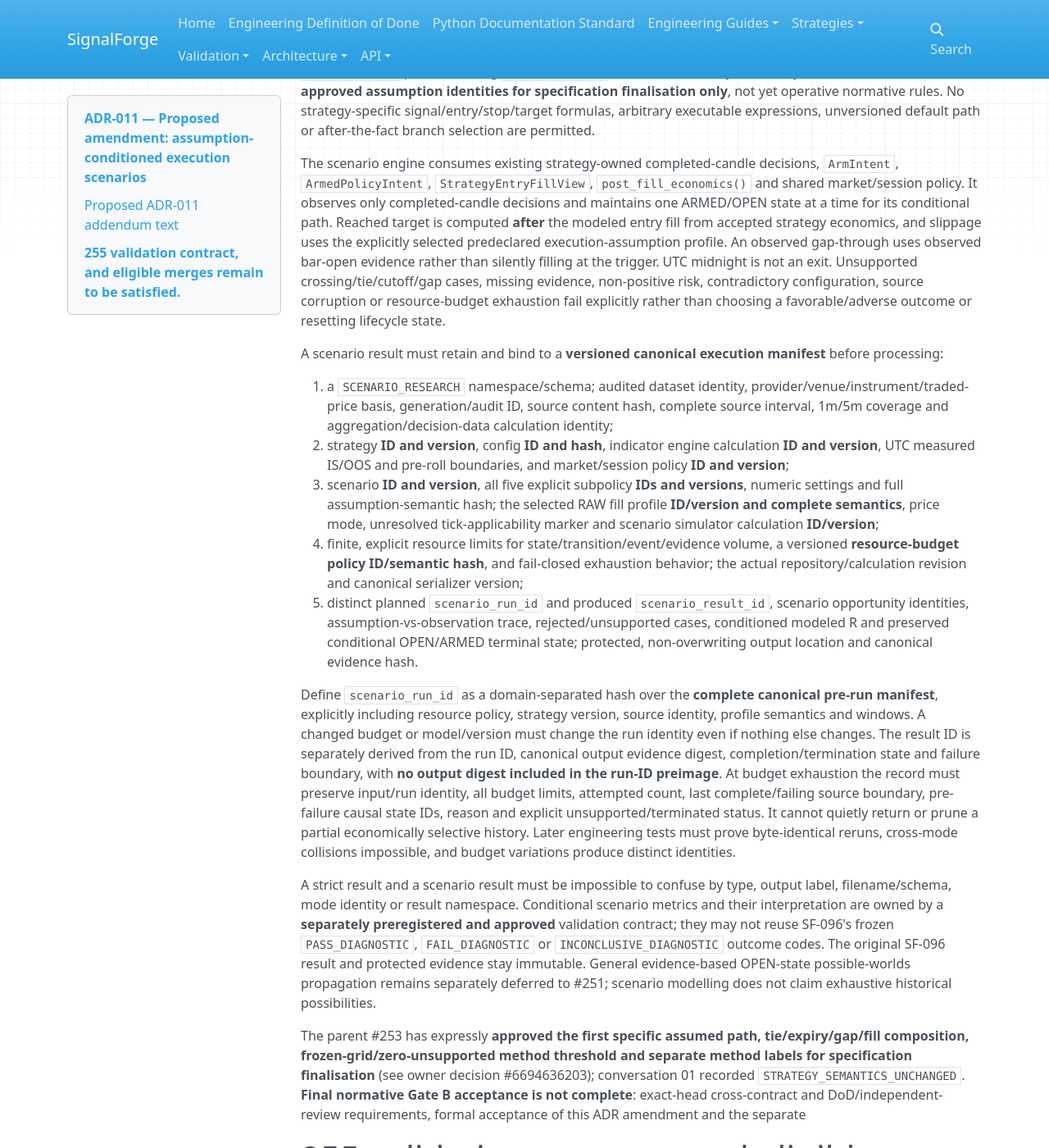
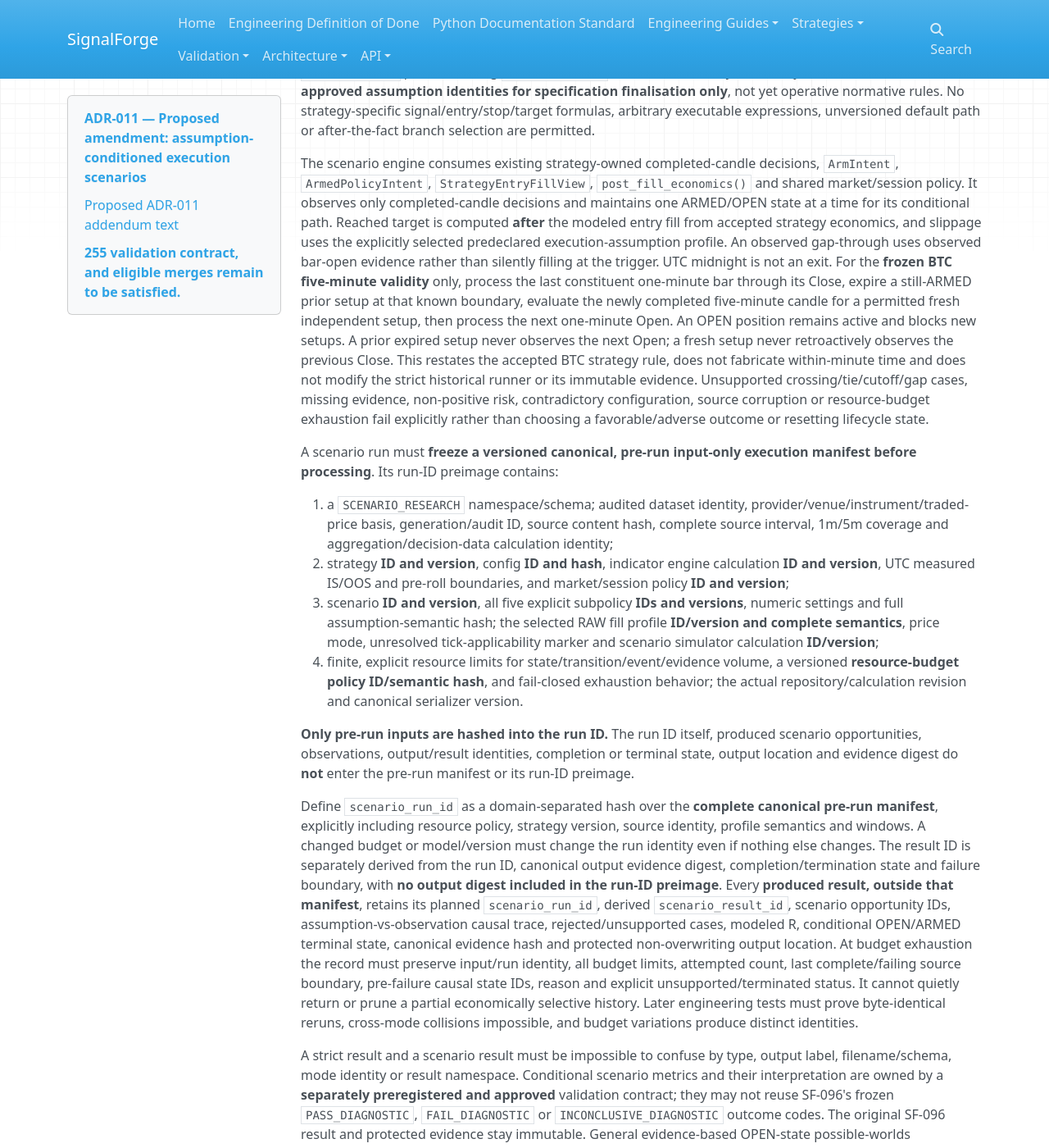
Before and after one commit to harishkamathuk/signalforge, an MkDocs documentation site: the page built from docs/architecture/decisions/ADR-011-scenario-execution-proposed-amendment.md, in a window 1280 px wide and 1400 px high, scrolled down 912 px. Shown: the whole window at 82% size. Built offline with MkDocs 1.6.1, drawn with Linux system fonts in a browser that asks for light colours; nearby versions of some CDN libraries.

Commit message:
docs(sf-254): separate result evidence from run manifest and state BTC boundary order

```diff
--- a/docs/architecture/decisions/ADR-011-scenario-execution-proposed-amendment.md
+++ b/docs/architecture/decisions/ADR-011-scenario-execution-proposed-amendment.md
@@ -59,13 +59,22 @@ target is computed **after** the modeled entry fill from accepted strategy
 economics, and slippage uses the explicitly selected predeclared
 execution-assumption profile. An observed gap-through uses observed bar-open
 evidence rather than silently filling at the trigger. UTC midnight is not
-an exit. Unsupported crossing/tie/cutoff/gap cases, missing evidence,
+an exit. For the **frozen BTC five-minute validity** only, process the
+last constituent one-minute bar through its Close, expire a still-ARMED
+prior setup at that known boundary, evaluate the newly completed
+five-minute candle for a permitted fresh independent setup, then
+process the next one-minute Open. An OPEN position remains active and
+blocks new setups. A prior expired setup never observes the next Open;
+a fresh setup never retroactively observes the previous Close.
+This restates the accepted BTC strategy rule, does not fabricate
+within-minute time and does not modify the strict historical runner
+or its immutable evidence. Unsupported crossing/tie/cutoff/gap cases, missing evidence,
 non-positive risk, contradictory configuration, source corruption or
 resource-budget exhaustion fail explicitly rather than choosing a
 favorable/adverse outcome or resetting lifecycle state.
 
-A scenario result must retain and bind to a **versioned canonical
-execution manifest** before processing:
+A scenario run must **freeze a versioned canonical, pre-run input-only
+execution manifest before processing**. Its run-ID preimage contains:
 
 1. a `SCENARIO_RESEARCH` namespace/schema; audited dataset identity,
    provider/venue/instrument/traded-price basis, generation/audit ID,
@@ -82,12 +91,12 @@ execution manifest** before processing:
 4. finite, explicit resource limits for state/transition/event/evidence
    volume, a versioned **resource-budget policy ID/semantic hash**, and
    fail-closed exhaustion behavior; the actual repository/calculation
-   revision and canonical serializer version;
-5. distinct planned `scenario_run_id` and produced `scenario_result_id`,
-   scenario opportunity identities, assumption-vs-observation trace,
-   rejected/unsupported cases, conditioned modeled R and preserved
-   conditional OPEN/ARMED terminal state; protected, non-overwriting
-   output location and canonical evidence hash.
+   revision and canonical serializer version.
+
+**Only pre-run inputs are hashed into the run ID.** The run ID itself,
+produced scenario opportunities, observations, output/result identities,
+completion or terminal state, output location and evidence digest do
+**not** enter the pre-run manifest or its run-ID preimage.
 
 Define `scenario_run_id` as a domain-separated hash over the **complete
 canonical pre-run manifest**, explicitly including resource policy,
@@ -96,7 +105,12 @@ changed budget or model/version must change the run identity even if
 nothing else changes. The result ID is separately derived from the
 run ID, canonical output evidence digest, completion/termination state
 and failure boundary, with **no output digest included in the run-ID
-preimage**. At budget exhaustion the record must preserve input/run
+preimage**. Every **produced result, outside that manifest**, retains
+its planned `scenario_run_id`, derived `scenario_result_id`, scenario
+opportunity IDs, assumption-vs-observation causal trace,
+rejected/unsupported cases, modeled R, conditional OPEN/ARMED terminal
+state, canonical evidence hash and protected non-overwriting output
+location. At budget exhaustion the record must preserve input/run
 identity, all budget limits, attempted count, last complete/failing
 source boundary, pre-failure causal state IDs, reason and explicit
 unsupported/terminated status. It cannot quietly return or prune a
```
